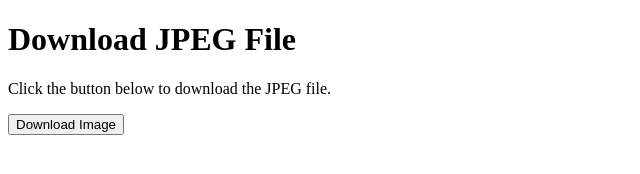
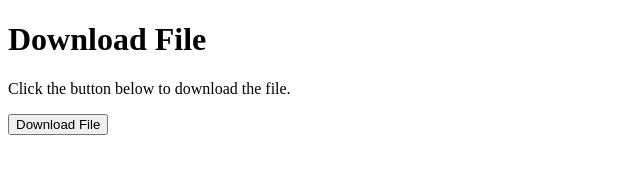
Before and after one commit to Rajganesh08/ganesh, a plain HTML site: page index.html in a window 1280 px wide. Shown: the whole page, without its empty margins (0-640 px from the left). Drawn offline with Linux system fonts and the light colour scheme.

Commit message:
Update index.html

```diff
--- a/index.html
+++ b/index.html
@@ -3,15 +3,15 @@
 <head>
     <meta charset="UTF-8">
     <meta name="viewport" content="width=device-width, initial-scale=1.0">
-    <title>Download JPEG File</title>
+    <title>Download File</title>
 </head>
 <body>
-    <h1>Download JPEG File</h1>
-    <p>Click the button below to download the JPEG file.</p>
+    <h1>Download File</h1>
+    <p>Click the button below to download the file.</p>
 
-    <!-- Provide the link to the JPEG file with the download attribute -->
+    <!-- Provide the link to the file with the download attribute -->
     <a href="https://i0.wp.com/gniotgroup.edu.in/blog/wp-content/uploads/2022/01/Information-Technology-1-1024x462.jpg?resize=640%2C289&ssl=1" download="Information-Technology.jpg">
-        <button>Download Image</button>
+        <button>Download File</button>
     </a>
 </body>
 </html>
```
